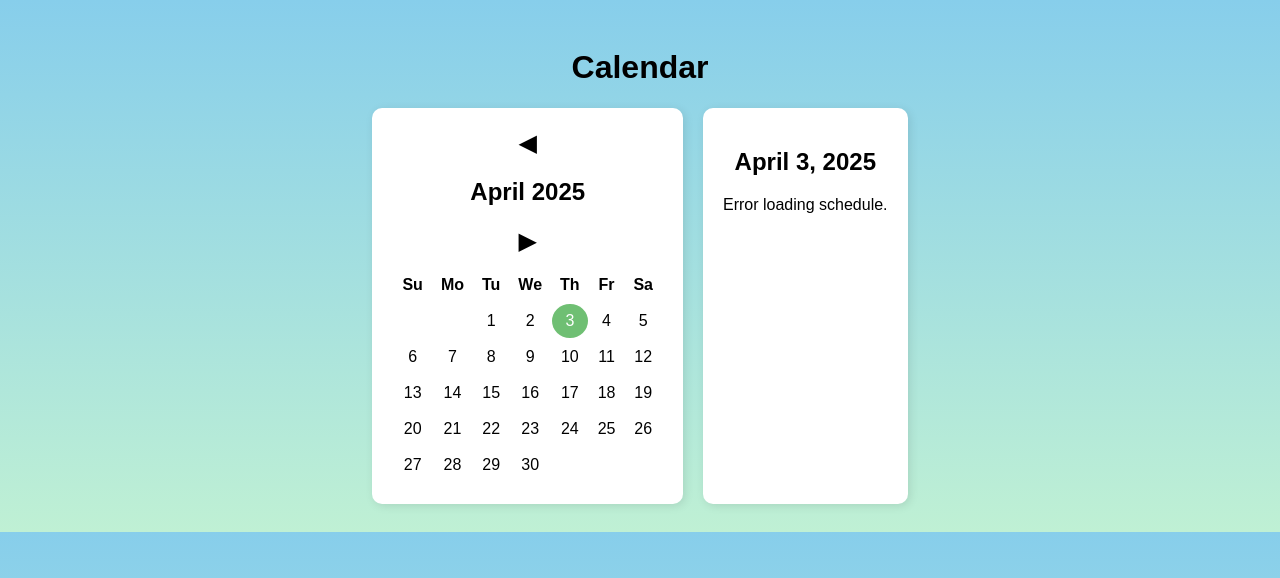
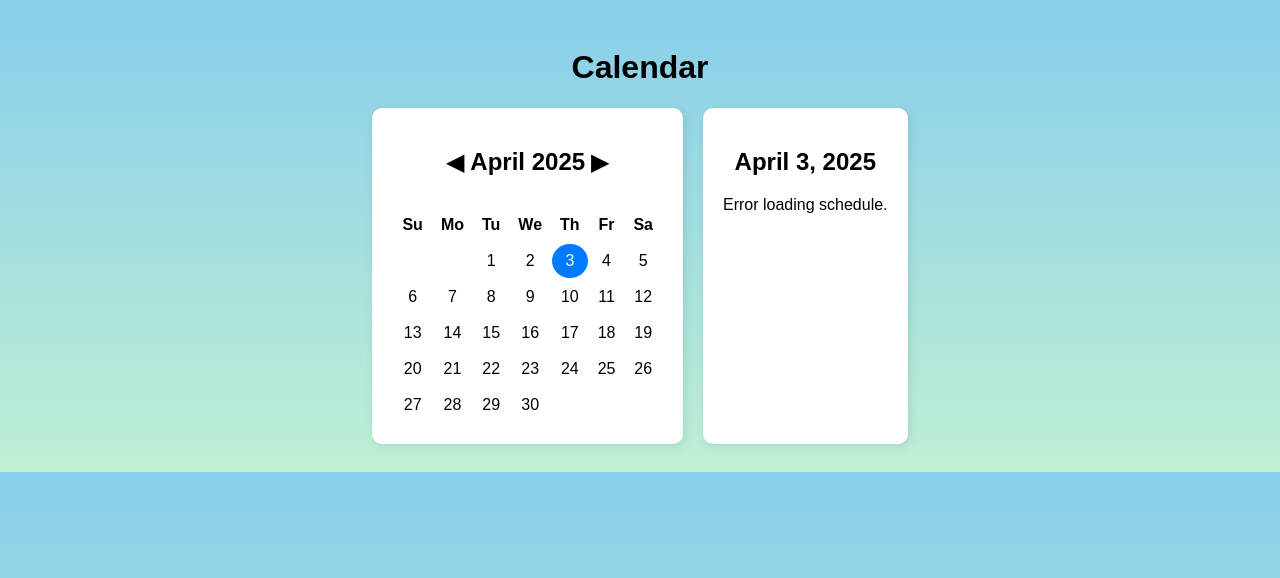
Before and after one commit to sthuthi21/Timesync, a Flask app: page /calendar in a window 1280 px wide. Shown: the top 578 px of the page. Run offline with Flask 3, Linux system fonts and the light colour scheme; the visitor is signed in with stand-in values (Sample User, id 1); data that the repository does not hold is empty.

Commit message:
Final commit

```diff
--- a/app.py
+++ b/app.py
@@ -224,7 +224,7 @@ def get_schedule():
         updated_schedule.append(task)
 
     # Update the database
-    schedules_collection.update_many(
+    schedules_collection.update_one(
         {"date": date},
         {"$set": {"schedule": updated_schedule}}
     )
--- /dev/null
+++ b/requirements.txt
@@ -0,0 +1,5 @@
+Flask
+gunicorn
+pymongo
+dnspython
+flask-pymongo
--- a/static/styles.css
+++ b/static/styles.css
@@ -33,6 +33,11 @@ body {
     box-shadow: 2px 2px 10px rgba(0, 0, 0, 0.1);
 }
 
+.calendar-btn {
+    display: flex;
+    align-items: center;
+    justify-content: center;
+}
 
 .nav-btn {
     background: none;
@@ -55,7 +60,7 @@ th, td {
 
 
 .selected {
-    background-color: #6fbf73;
+    background-color: #007bff;
     color: white;
     border-radius: 50%;
 }
--- a/templates/calendar.html
+++ b/templates/calendar.html
@@ -11,9 +11,11 @@
         <h1 class="title">Calendar</h1>
         <div class="calendar-container">
             <div class="calendar">
-                <button class="nav-btn" id="prevMonth">◀</button>
-                <h2 id="calendarTitle"></h2>
-                <button class="nav-btn" id="nextMonth">▶</button>
+                <div class = "calendar-btn">
+                    <button class="nav-btn" id="prevMonth">◀</button>
+                    <h2 id="calendarTitle"></h2>
+                    <button class="nav-btn" id="nextMonth">▶</button>
+                </div>
                 <table id="calendarTable">
                 </table>
             </div>
```
Also changed, not shown: templates/dashboard.html (+6 -2 lines).
